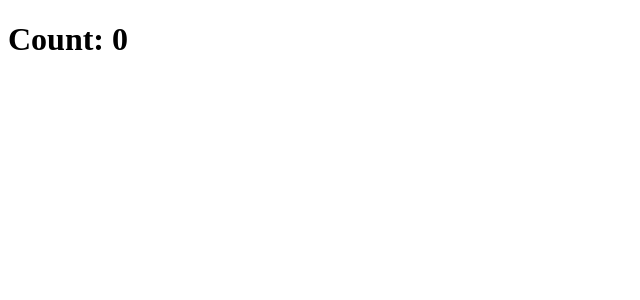
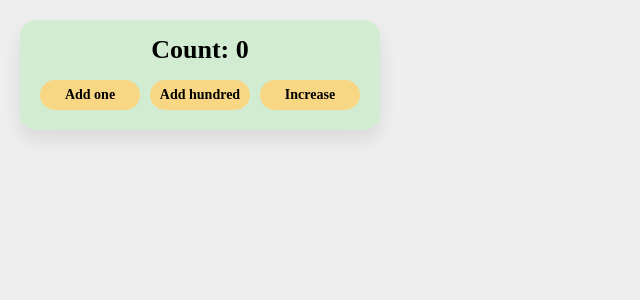
Before and after one commit to mate-academy/react_counter, a React (Create React App) app: page / in a window 1280 px wide. Shown: the top 300 px of the page, without its empty margins (0-640 px from the left). Built offline with nearby package versions, Linux system fonts and the light colour scheme; the HTML template or start-up script is replaced by a standard one.

Commit message:
solution

```diff
--- a/src/App.scss
+++ b/src/App.scss
@@ -1 +1,61 @@
-// styles go here
+html {
+  font-family: Open Sans,sans-serif;
+  font-style: normal;
+  font-weight: 600;
+  font-size: 13px;
+  line-height: 150%;
+}
+
+body {
+  margin: 0;
+  background-color: #eee;
+}
+
+h1,
+h2,
+h3,
+h4,
+h5,
+p {
+  margin: 0;
+}
+
+.App {
+  display: flex;
+  flex-direction: column;
+  align-items: center;
+  gap: 20px;
+  width: 320px;
+  margin: 20px;
+  padding: 20px;
+  background: #d2ecd2;
+  border-radius: 16px;
+  box-shadow: 0 9px 18px rgba(37, 41, 49, 0.1);
+
+  &__title {
+    font-family: Algerian;
+  }
+}
+
+.buttons {
+  display: flex;
+  width: 320px;
+  justify-content: space-between;
+
+  &__item {
+    width: 100px;
+    height: 30px;
+    border-radius: 15px;
+    border: 0;
+    outline: none;
+    background-color: #f8d784;
+
+    font-family: "Tempus Sans ITC";
+    font-size: 14px;
+    font-weight: bold;
+
+    &:hover {
+      box-shadow: 0 9px 18px rgba(103, 153, 218, 0.35);
+    }
+  }
+}
--- a/src/App.tsx
+++ b/src/App.tsx
@@ -1,16 +1,70 @@
 import React from 'react';
 import './App.scss';
 
-class App extends React.Component {
-  addOne = () => {};
+type Props = {};
 
-  add100 = () => {};
+interface State {
+  count: number,
+}
 
-  increase = () => {};
+class App extends React.Component<Props, State> {
+  state: State = {
+    count: 0,
+  };
+
+  addOne = () => {
+    this.setState((state) => ({
+      count: state.count + 1,
+    }));
+  };
+
+  add100 = () => {
+    this.setState((state) => ({
+      count: state.count + 100,
+    }));
+  };
+
+  increase = () => {
+    if (this.state.count % 5 === 0) {
+      this.add100();
+      this.addOne();
+    } else {
+      this.addOne();
+    }
+  };
 
   render() {
+    const { count } = this.state;
+
     return (
-      <h1>Count: 0</h1>
+      <div className="App">
+        <h1 className="App__title">{`Count: ${count}`}</h1>
+
+        <div className="App__buttons buttons">
+          <button
+            type="button"
+            onClick={this.addOne}
+            className="buttons__item"
+          >
+            Add one
+          </button>
+
+          <button
+            type="button"
+            onClick={this.add100}
+            className="buttons__item"
+          >
+            Add hundred
+          </button>
+          <button
+            type="button"
+            onClick={this.increase}
+            className="buttons__item"
+          >
+            Increase
+          </button>
+        </div>
+      </div>
     );
   }
 }
```
Also changed, not shown: package.json (line endings or trailing spaces), 1 other file (tests, documents, lock files or other folders).
